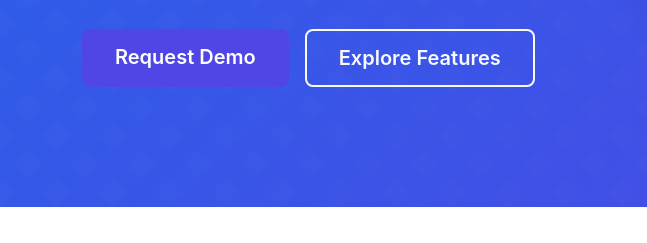
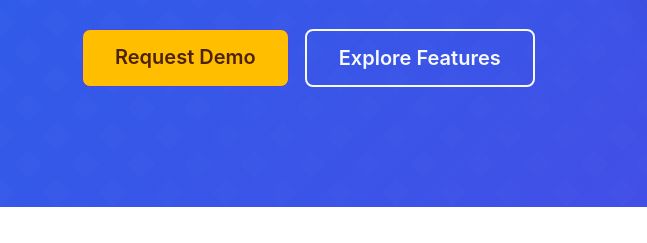
Before and after one commit to trixamid-ai/landing_page, a plain HTML site: page index.html in a window 1280 px wide. Shown: the part 557-800 px from the top of the page, 0-647 px from the left. Drawn offline with nearby package versions, Linux system fonts and the light colour scheme.

Commit message:
Update index.html

```diff
--- a/index.html
+++ b/index.html
@@ -740,7 +740,7 @@
 
 </p>
             <div class="d-flex gap-3 animate__animated animate__fadeInUp animate__delay-2s">
-              <a href="#" class="btn btn-primary btn-lg">Request Demo</a>
+              <a href="#" class="btn btn-primary btn-lg" style="background-color: #FFBF00; color:#4C2202">Request Demo</a>
               <a href="#" class="btn btn-outline-light btn-lg">Explore Features</a>
             </div>
           </div>
```
